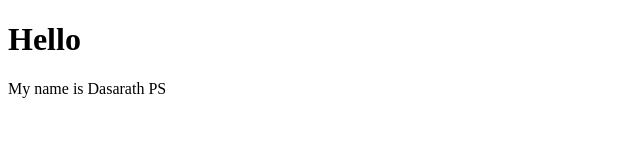
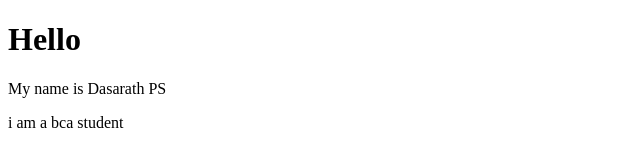
Before and after one commit to Dasarath-ps/datewithgit, a plain HTML site: page index.html in a window 1280 px wide. Shown: the whole page, without its empty margins (0-640 px from the left). Drawn offline with Linux system fonts and the light colour scheme.

Commit message:
first file modified

```diff
--- a/index.html
+++ b/index.html
@@ -8,5 +8,6 @@
 <body>
   <h1>Hello</h1>
   <p>My name is Dasarath PS</p>
+  i am a bca student
 </body>
 </html>
```
